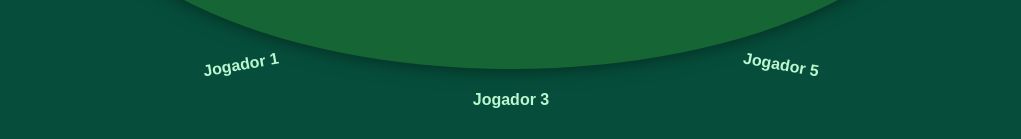
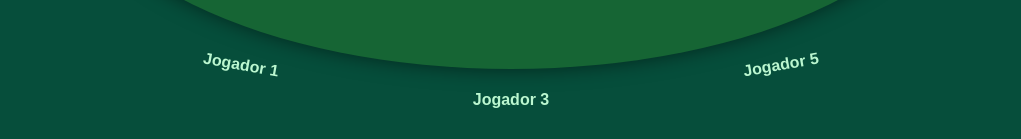
Before and after one commit to blinbingo/kombi, a Next.js app: page /blackjack in a window 1280 px wide. Shown: the part 606-745 px from the top of the page, without its empty margins (129-1150 px from the left). Built offline with nearby package versions, Linux system fonts and the light colour scheme.

Commit message:
Update index.js

```diff
--- a/pages/blackjack/index.js
+++ b/pages/blackjack/index.js
@@ -5,11 +5,11 @@ export default function Blackjack() {
   const jogadores = ['Jogador 1', 'Jogador 2', 'Jogador 3', 'Jogador 4', 'Jogador 5'];
 
   const posicoes = [
-    { bottom: '-5px', left: '20%', transform: 'translateX(-50%) rotate(-10deg)' },   // Jogador 1 - corrigido
-    { top: '50%', left: '-60px', transform: 'translateY(-50%) rotate(-90deg)' },     // Jogador 2
-    { bottom: '-40px', left: '50%', transform: 'translateX(-50%)' },                 // Jogador 3
-    { top: '50%', right: '-60px', transform: 'translateY(-50%) rotate(90deg)' },     // Jogador 4
-    { bottom: '-5px', left: '80%', transform: 'translateX(-50%) rotate(10deg)' },    // Jogador 5 - corrigido
+    { bottom: '-5px', left: '20%', transform: 'translateX(-50%) rotate(10deg)' },    // Jogador 1 (curvatura corrigida)
+    { top: '50%', left: '-60px', transform: 'translateY(-50%) rotate(-90deg)' },     // Jogador 2 (mantém)
+    { bottom: '-40px', left: '50%', transform: 'translateX(-50%)' },                 // Jogador 3 (mantém)
+    { top: '50%', right: '-60px', transform: 'translateY(-50%) rotate(90deg)' },     // Jogador 4 (mantém)
+    { bottom: '-5px', left: '80%', transform: 'translateX(-50%) rotate(-10deg)' },   // Jogador 5 (curvatura corrigida)
   ];
 
   return (
```
